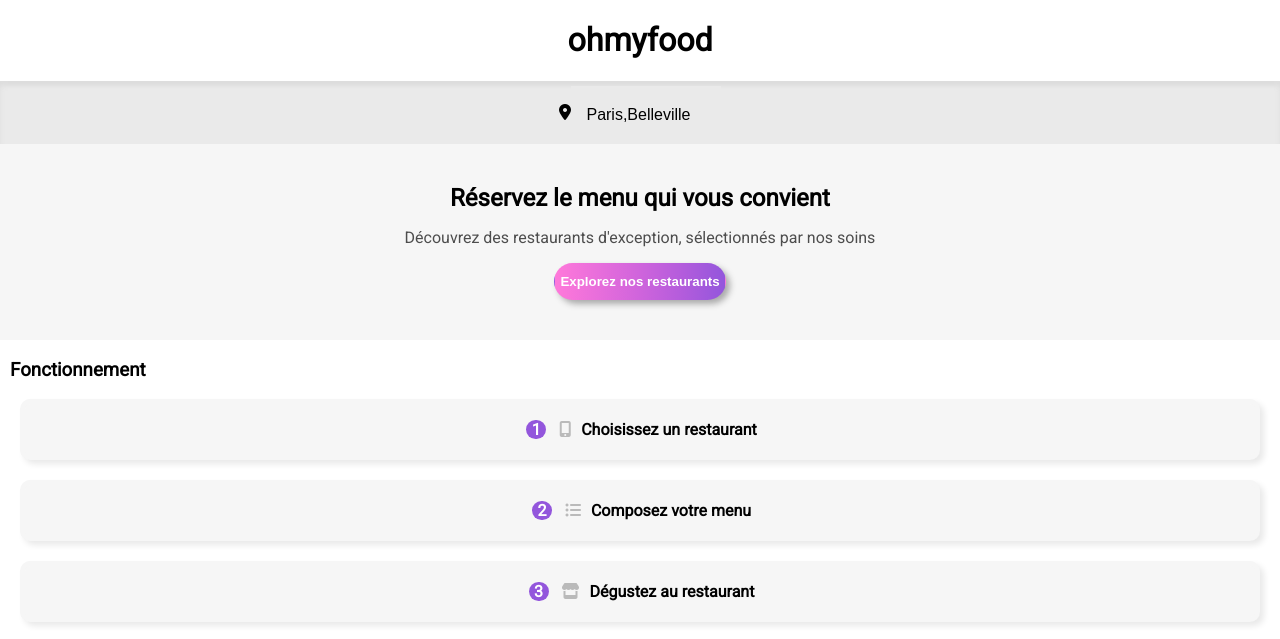
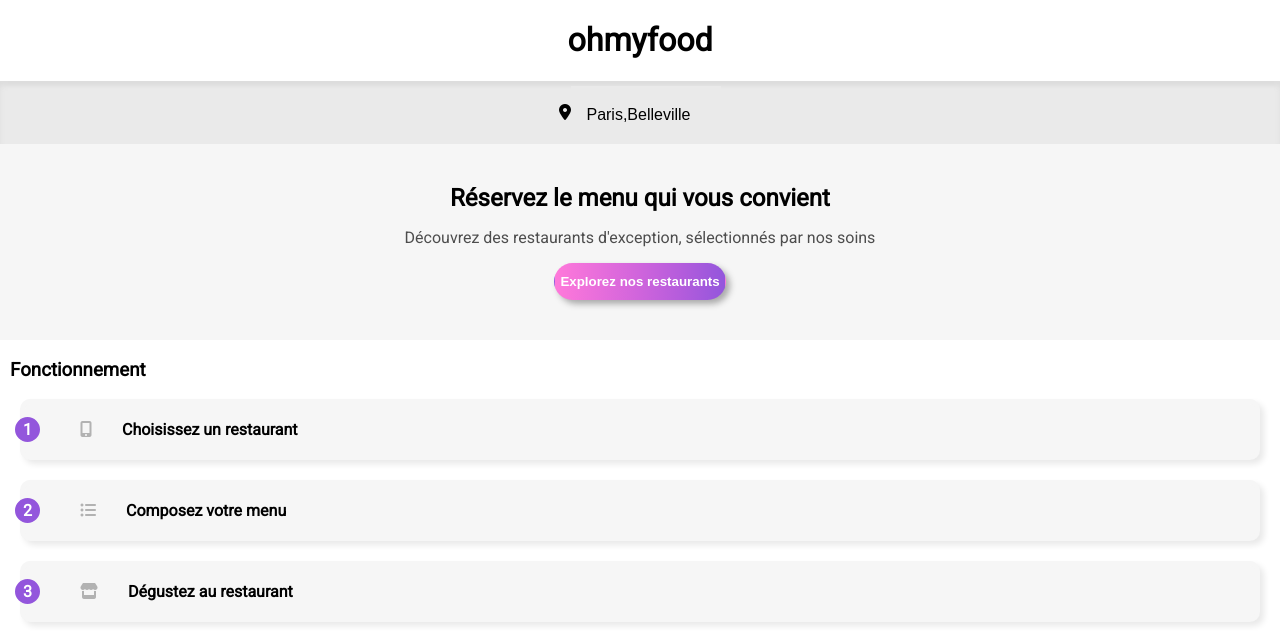
Before and after one commit to magali-valladier/MagaliValladier_3_30122020, a website: page index.html in a window 1280 px wide. Shown: the top 639 px of the page. Drawn offline with Linux system fonts and the light colour scheme; a web font is replaced by a local one.

Commit message:
ajust number howto position

```diff
--- a/index.html
+++ b/index.html
@@ -58,27 +58,33 @@
                 <h3> Fonctionnement </h3>
             </div>
             <div class="howto-button">
-                <span class="number">
+                <div class="number">
+                    <span>
                         1
                     </span>
+            </div>
                 <span class="howto-icon">
                     <i class="fas fa-mobile-alt"></i>
                 </span>
                 <p> Choisissez un restaurant </p>
             </div>
             <div class="howto-button">
-                <span class="number">
+                <div class="number">
+                    <span>
                         2
                     </span>
+            </div>
                 <span class="howto-icon">
                     <i class="fas fa-list-ul"></i>
                 </span>
                 <p> Composez votre menu </p>
             </div>
             <div class="howto-button">
-                <span class="number">
+                <div class="number">
+                    <span>
                         3
                     </span>
+            </div>
                 <span class="howto-icon">
                     <i class="fas fa-store"></i>
                 </span>
--- a/sass/Components/_btn-about.scss
+++ b/sass/Components/_btn-about.scss
@@ -2,6 +2,6 @@
     @include btn-about;
     &:hover {
         opacity: 0.9;
+        box-shadow: 4px 4px 6px #000;
     }
-
 }
--- a/sass/Components/_menus-header.scss
+++ b/sass/Components/_menus-header.scss
@@ -30,6 +30,10 @@
      margin: 30px 0;
     padding: 20px;
     width: 50%;
+    &:hover {
+        opacity: 0.9;
+        box-shadow: 4px 4px 6px #000;
+    }
  }
  .btn-order {
      display: flex;
--- a/sass/Layout/_howto.scss
+++ b/sass/Layout/_howto.scss
@@ -5,6 +5,6 @@
     @include howto-number;
 }
 .howto-icon i {
-    color: #7e7e7e7e;
-    padding: 0 10px;
+    color: #b2b2b2;
+    margin: 0 30px;
 }
--- a/sass/Utils/_mixins.scss
+++ b/sass/Utils/_mixins.scss
@@ -24,21 +24,23 @@
     cursor: pointer;
    }
 @mixin howto-number {
+    display: flex;
+    justify-content: center;
+    align-items: center;
     background: $color-primary;
-    width: 20px;
-    height: 20px;
-    border-radius: 10px;
     color: #fff;
-    margin: 3px;
-    text-align: center;
-    height: 100%;
+    border-radius: 50%;
+    border: 2px solid $color-primary;
+    width: 25px;
+    height: 25px;
     position: relative;
-    float: left;
-}
+    right: 10px;
+
+ }
 @mixin howto-btn {
     margin: 0 20px 20px 20px;
     display: flex;
-    justify-content: center;
+    justify-content: flex-start;
     align-items: center;
     background: #f6f6f6;
     border: 5px solid #f6f6f6;
```
Also changed, not shown: public/css/style.css, 1 other file. Lines whose indentation alone changed are shown as unchanged.
